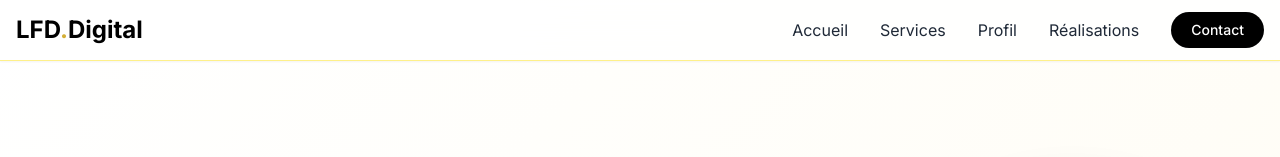
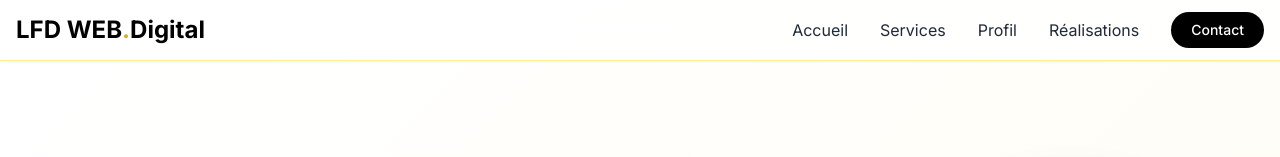
Before and after one commit to lfdweb123-sys/lfdwebdigital, a Next.js app: page / in a window 1280 px wide. Shown: the top 157 px of the page. Built offline with nearby package versions, Linux system fonts and the light colour scheme.

Commit message:
Footer professionnel et complet

```diff
--- a/src/app/components/Footer.tsx
+++ b/src/app/components/Footer.tsx
@@ -61,7 +61,6 @@ const Footer = () => {
   const trustBadges = [
     { icon: <Star size={14} />, text: "5.0 (50+ avis)" },
     { icon: <Shield size={14} />, text: "Paiement sécurisé" },
-    { icon: <CreditCard size={14} />, text: "Satisfait ou remboursé" },
     { icon: <Clock size={14} />, text: "Support 24/7" }
   ];
 
@@ -229,7 +228,7 @@ const Footer = () => {
           className="flex flex-col md:flex-row justify-between items-center gap-4 text-sm"
         >
           <div className="text-gray-600 text-center md:text-left">
-            © {currentYear} <span className="font-semibold text-black">LFD Digital</span>. Tous droits réservés.
+            © {currentYear} <span className="font-semibold text-black">LFD WEB Digital</span>. Tous droits réservés.
             <br className="md:hidden" />
             <span className="hidden md:inline mx-2">•</span>
             <span className="text-xs text-gray-500">Développé avec ❤️ pour votre succès</span>
--- a/src/app/components/Header.tsx
+++ b/src/app/components/Header.tsx
@@ -10,7 +10,7 @@ const Header = () => {
     <header className="fixed top-0 left-0 right-0 z-50 bg-white/80 backdrop-blur-md shadow-sm border-b border-yellow-200">
       <nav className="container mx-auto px-4 py-3 flex justify-between items-center">
         <Link href="/" className="text-2xl font-bold text-black">
-          LFD<span className="text-gold">.</span>Digital
+          LFD WEB<span className="text-gold">.</span>Digital
         </Link>
 
         {/* Desktop Menu */}
--- a/src/app/components/HeroBanner.tsx
+++ b/src/app/components/HeroBanner.tsx
@@ -55,7 +55,7 @@ const HeroBanner = () => {
             <div className="w-full h-full rounded-full bg-gradient-to-br from-yellow-100 to-orange-100 flex items-center justify-center overflow-hidden">
               <Image
                 src="/images/votre-photo-pro.jpg"
-                alt="LFD Développeur"
+                alt="LFD WEB Digital - Développeur wEB et Mobile"
                 width={400}
                 height={400}
                 className="object-cover w-full h-full"
```
